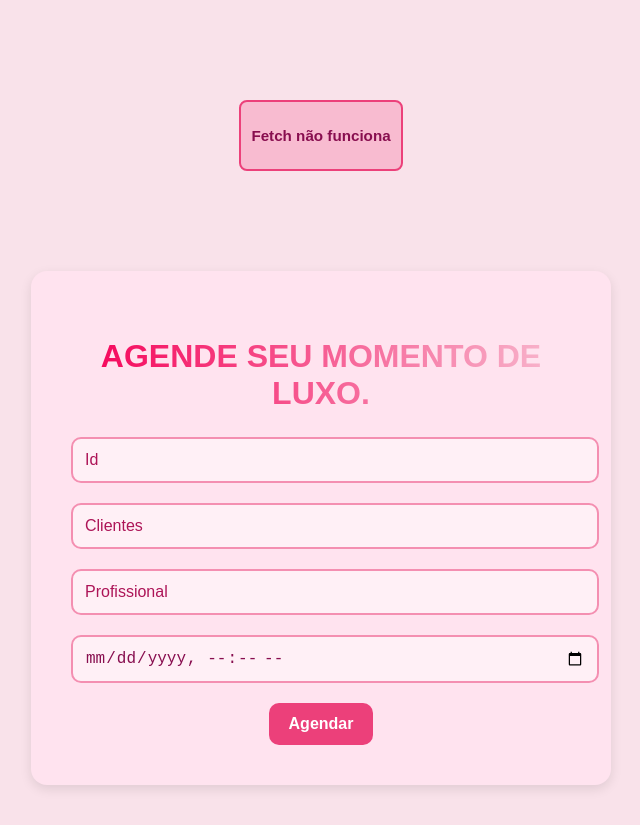
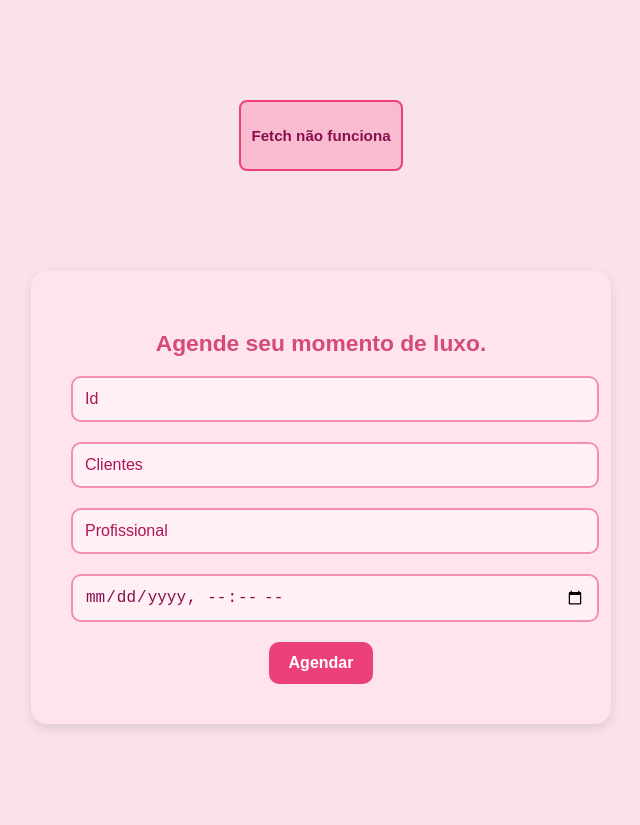
Before and after one commit to isahszz/1023A-frontend, a React (Vite) app: page /Agendar in a window 1280 px wide. Shown: the whole page, without its empty margins (319-959 px from the left). After the commit the page ends 800 px from the top, so only its background shows below. Built offline with nearby package versions, Linux system fonts and the light colour scheme; no server answers.

Commit message:
foi excluido "informação.tsx" e o css foi ajustado

```diff
--- a/src/Informacao.tsx
+++ /dev/null
@@ -1,15 +0,0 @@
-import './Pagina.css'
-import './Pagina.tsx'
-
-
-function Informacao() {
-  return (
-    <div>
-      <h1>Informações</h1>
-      <p>Bem-vindo à página de informações!</p>
-
-    </div>
-  )
-}
-
-export default Informacao
--- a/src/Pagina.css
+++ b/src/Pagina.css
@@ -71,18 +71,6 @@ main a:hover {
   margin: 0 auto;
 }
 
-.container-cadastro h2 {
-  font-size: 2.2rem;
-  margin-bottom: 30px;
-  font-weight: bold;
-  text-transform: uppercase;
-  letter-spacing: 1px;
-  background: linear-gradient(to right, #f50057, #f8bbd0);
-  -webkit-background-clip: text;
-  -webkit-text-fill-color: transparent;
-  text-align: center;
-}
-
 .container-cadastro label {
   display: block;
   margin-bottom: 8px;
@@ -118,7 +106,6 @@ main a:hover {
   background-color: #d81b60;
 }
 
-/* Estilo para a seção de agenda */
 .container-agenda {
   background-color: #ffe3ef;
   padding: 40px;
@@ -127,16 +114,7 @@ main a:hover {
   max-width: 500px;
   margin: 0 auto;
   text-align: center;
-}
 
-.container-agenda h2 {
-  font-size: 2rem;
-  font-weight: bold;
-  margin-bottom: 25px;
-  text-transform: uppercase;
-  background: linear-gradient(to right, #f50057, #f8bbd0);
-  -webkit-background-clip: text;
-  -webkit-text-fill-color: transparent;
 }
 
 .container-agenda input[type="text"],
--- a/src/Pagina.tsx
+++ b/src/Pagina.tsx
@@ -18,7 +18,6 @@ function Pagina() {
                 <NavLink to="/Cadastrar" end>Cadastro</NavLink>
                 <NavLink to="/Serviços" end>Catalogo</NavLink>
                 <NavLink to="/Agendar" end>Agenda</NavLink>
-                <NavLink to="/Informar" end>Informação</NavLink>
             </main>
             <footer>
 
--- a/src/main.tsx
+++ b/src/main.tsx
@@ -6,7 +6,6 @@ import Pagina from "./Pagina.tsx"
 import Cadastro from './Cadastro.tsx'
 import Catalogo from './Catalogo.tsx'
 import Agenda from './Agenda.tsx'
-import Informacao from './Informacao.tsx'
 
 const router = createBrowserRouter([
   {
@@ -25,10 +24,6 @@ const router = createBrowserRouter([
     path:"/Agendar",
     element:<Agenda/>
   },
-  {
-    path:"/Informar",
-    element:<Informacao/>
-  },
 
 ])
 
```
